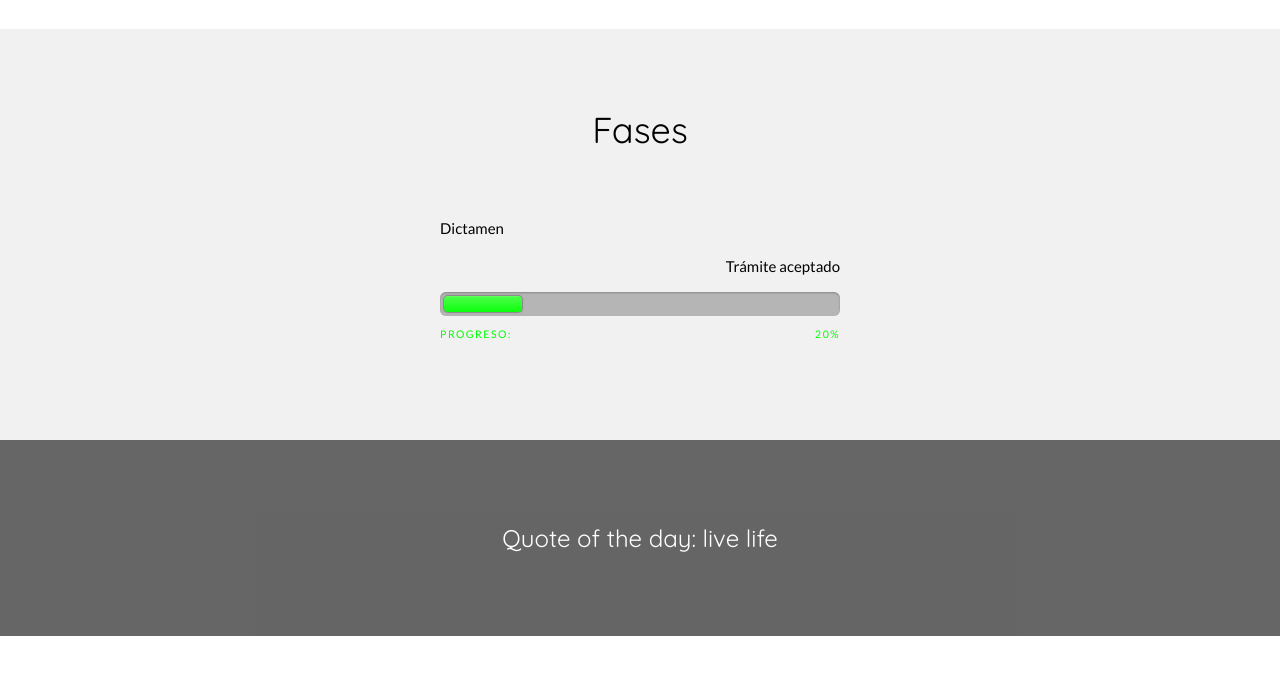
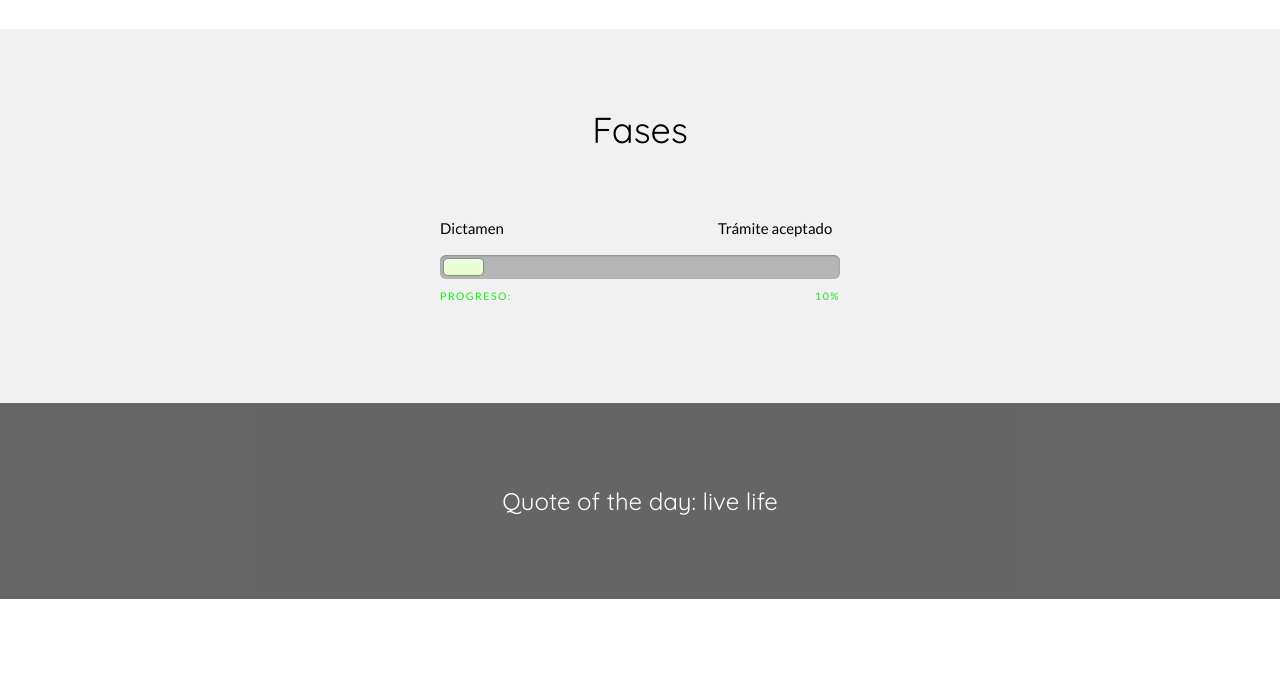
Before and after one commit to Any7200/Check-boost, a plain HTML site: page segunda-vez.html in a window 1280 px wide. Shown: the part 759-1438 px from the top of the page. Drawn offline with nearby package versions, Linux system fonts and the light colour scheme.

Commit message:
Update segunda-vez.html

```diff
--- a/segunda-vez.html
+++ b/segunda-vez.html
@@ -110,13 +110,12 @@ body,h1,h2,h3,h4,h5,h6 {font-family: "Lato", sans-serif}
     <div class="w3-center">
       <h1>Fases</h1>
       <div class="container">
-        <p style="text-align: left;">Dictamen</p>
-        <p style="text-align: right;">Trámite aceptado</p>
+        <p style="text-align: left; ">Dictamen &nbsp;&nbsp;&nbsp;&nbsp;&nbsp;&nbsp;&nbsp;&nbsp;&nbsp;&nbsp;&nbsp;&nbsp;&nbsp;&nbsp;&nbsp;&nbsp;&nbsp;&nbsp;&nbsp;&nbsp;&nbsp;&nbsp;&nbsp;&nbsp;&nbsp;&nbsp;&nbsp;&nbsp;&nbsp;&nbsp;&nbsp;&nbsp;&nbsp;&nbsp;&nbsp;&nbsp;&nbsp;&nbsp;&nbsp;&nbsp;&nbsp;&nbsp;&nbsp;&nbsp;&nbsp;&nbsp;&nbsp;&nbsp;&nbsp;&nbsp;&nbsp;&nbsp;&nbsp;&nbsp;&nbsp;&nbsp;&nbsp;&nbsp;&nbsp;&nbsp;&nbsp;&nbsp;&nbsp;&nbsp;&nbsp;&nbsp;&nbsp;&nbsp;&nbsp;&nbsp;&nbsp;&nbsp;&nbsp;Trámite aceptado</p>
         <div class="progress">
-          <div class="progress-bar"></div>
+          <div class="progress-bar2"></div>
         </div>
         <span class="span1">Progreso: </span>
-        <span class="span2">20%</span>
+        <span class="span2">10%</span>
       </div>
     </div>
   </div>
@@ -204,6 +203,27 @@ function f4(){
   box-shadow: 0 0 1px 1px rgba(0, 0, 0, 0.25), inset 0 1px rgba(255, 255, 255, 0.1);
 }
 
+.progress-bar2 {
+  height: 16px;
+  width: 10%;
+  background-color: #e6ffcc;
+  border-radius: 4px;
+  background-image: -webkit-linear-gradient(top, rgba(255, 255, 255, 0.3), rgba(255, 255, 255, 0.05));
+  background-image: -moz-linear-gradient(top, rgba(255, 255, 255, 0.3), rgba(255, 255, 255, 0.05));
+  background-image: -o-linear-gradient(top, rgba(255, 255, 255, 0.3), rgba(255, 255, 255, 0.05));
+  background-image: linear-gradient(to bottom, rgba(255, 255, 255, 0.3), rgba(255, 255, 255, 0.05));
+  -webkit-transition: 0.4s linear;
+  -moz-transition: 0.4s linear;
+  -o-transition: 0.4s linear;
+  transition: 0.4s linear;
+  -webkit-transition-property: width, background-color;
+  -moz-transition-property: width, background-color;
+  -o-transition-property: width, background-color;
+  transition-property: width, background-color;
+  -webkit-box-shadow: 0 0 1px 1px rgba(0, 0, 0, 0.25), inset 0 1px rgba(255, 255, 255, 0.1);
+  box-shadow: 0 0 1px 1px rgba(0, 0, 0, 0.25), inset 0 1px rgba(255, 255, 255, 0.1);
+}
+
 .span1 {
   display: inline-block;
   color: #00ff00;
```
